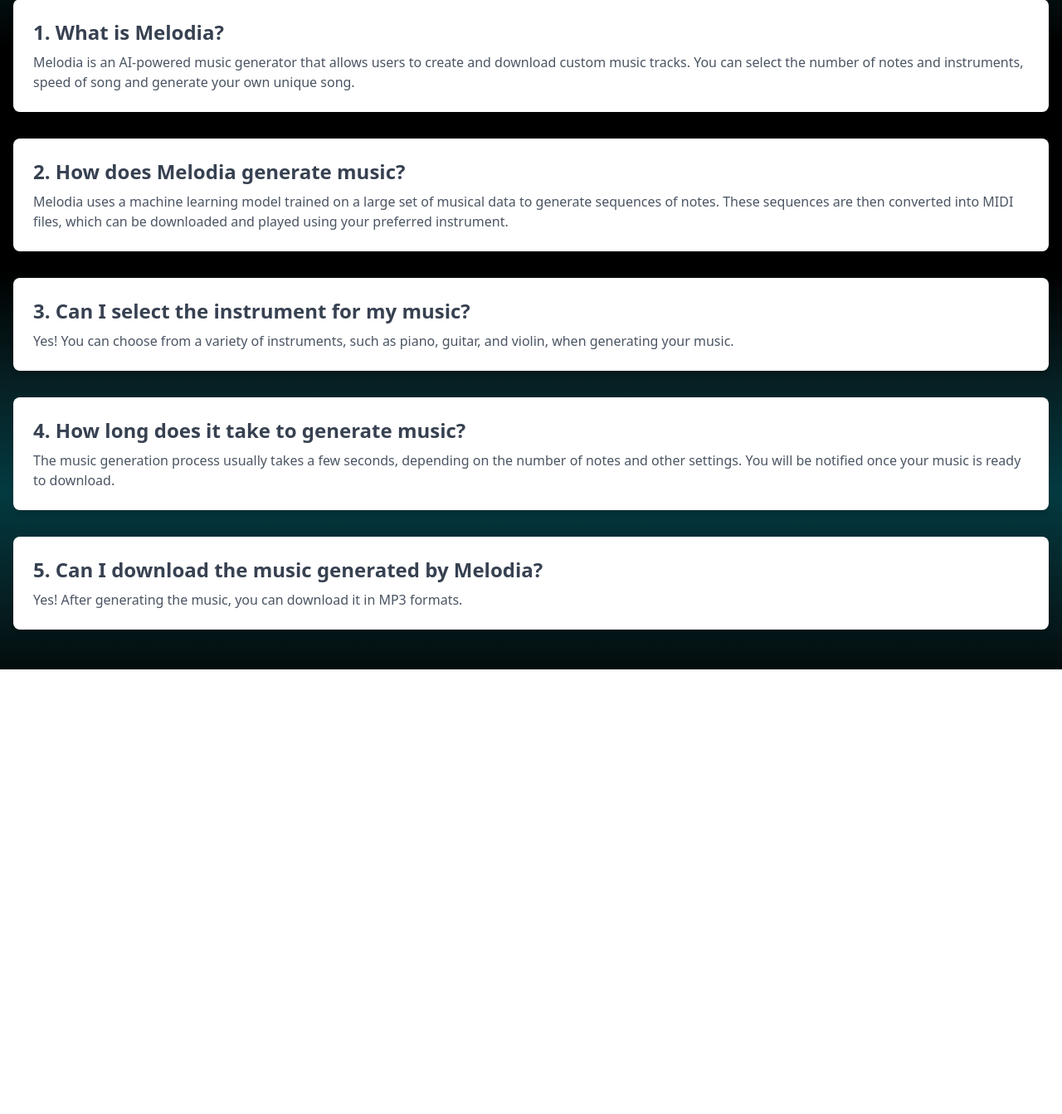
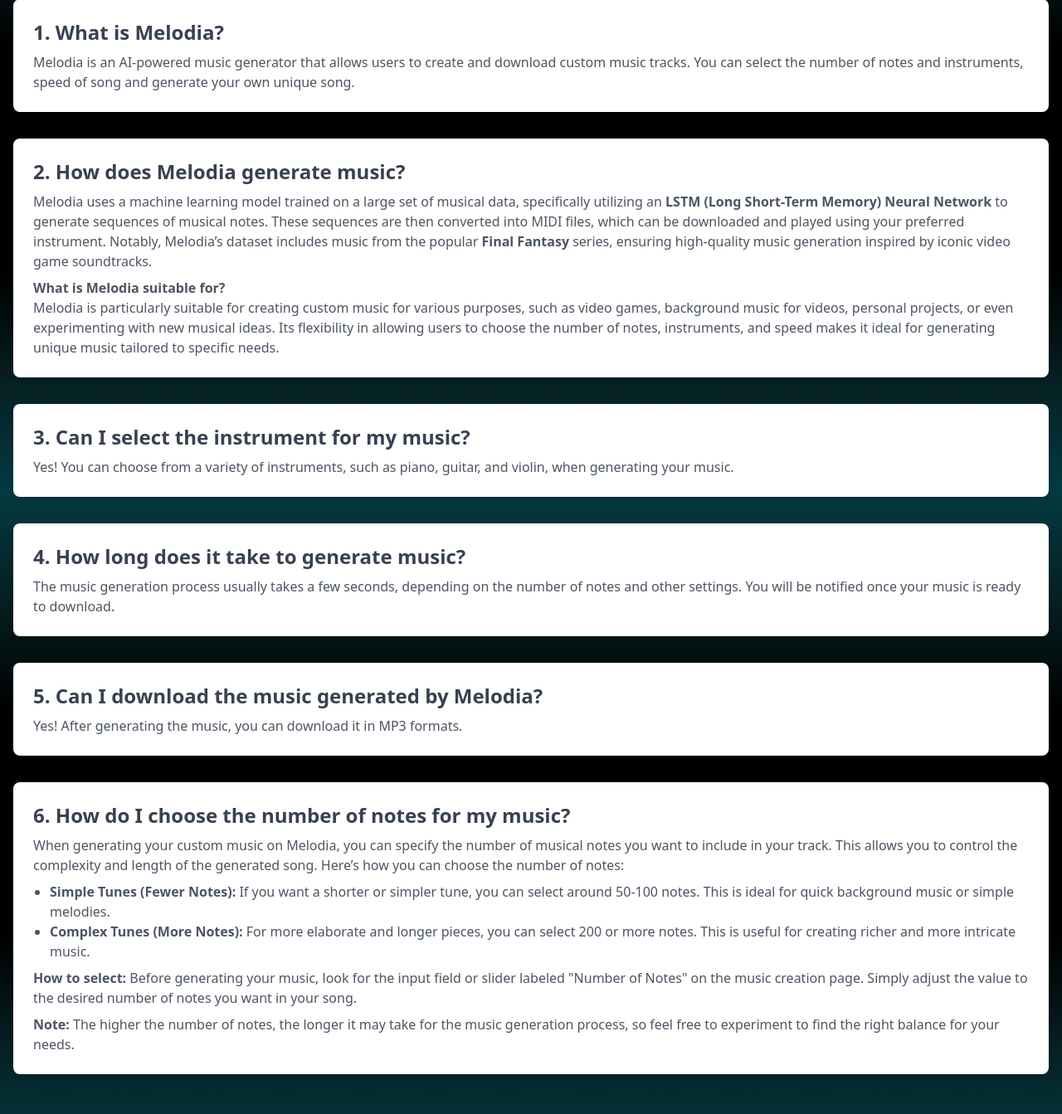
Before and after one commit to TerrainXD/Melodia, a Flask app: page /faq in a window 1280 px wide. Shown: the part 209-1552 px from the top of the page at 83% size. Before the commit the page ends 1016 px from the top, so only its background shows below. Run offline with Flask 3, Linux system fonts and the light colour scheme; some web fonts are replaced.

Commit message:
Update FAQ

```diff
--- a/frontend/templates/FAQ.html
+++ b/frontend/templates/FAQ.html
@@ -73,7 +73,17 @@
             <!-- Question 2 -->
             <div class="bg-white shadow-md rounded-lg p-6">
                 <h2 class="text-2xl font-semibold text-gray-700">2. How does Melodia generate music?</h2>
-                <p class="text-gray-600 mt-2">Melodia uses a machine learning model trained on a large set of musical data to generate sequences of notes. These sequences are then converted into MIDI files, which can be downloaded and played using your preferred instrument.</p>
+                <p class="text-gray-600 mt-2">
+                    Melodia uses a machine learning model trained on a large set of musical data, specifically utilizing an
+                    <strong>LSTM (Long Short-Term Memory) Neural Network</strong> to generate sequences of musical notes.
+                    These sequences are then converted into MIDI files, which can be downloaded and played using your preferred instrument.
+                    Notably, Melodia’s dataset includes music from the popular <strong>Final Fantasy</strong> series, ensuring high-quality music generation inspired by iconic video game soundtracks.
+                </p>
+                <p class="text-gray-600 mt-2">
+                    <strong>What is Melodia suitable for?</strong><br>
+                    Melodia is particularly suitable for creating custom music for various purposes, such as video games, background music for videos, personal projects, or even experimenting with new musical ideas.
+                    Its flexibility in allowing users to choose the number of notes, instruments, and speed makes it ideal for generating unique music tailored to specific needs.
+                </p>
             </div>
 
             <!-- Question 3 -->
@@ -93,6 +103,24 @@
                 <h2 class="text-2xl font-semibold text-gray-700">5. Can I download the music generated by Melodia?</h2>
                 <p class="text-gray-600 mt-2">Yes! After generating the music, you can download it in MP3 formats.</p>
             </div>
+
+            <!-- Question 6 -->
+            <div class="bg-white shadow-md rounded-lg p-6">
+                <h2 class="text-2xl font-semibold text-gray-700">6. How do I choose the number of notes for my music?</h2>
+                <p class="text-gray-600 mt-2">
+                    When generating your custom music on Melodia, you can specify the number of musical notes you want to include in your track. This allows you to control the complexity and length of the generated song. Here’s how you can choose the number of notes:
+                </p>
+                <ul class="text-gray-600 mt-2 list-disc pl-5">
+                    <li><strong>Simple Tunes (Fewer Notes):</strong> If you want a shorter or simpler tune, you can select around 50-100 notes. This is ideal for quick background music or simple melodies.</li>
+                    <li><strong>Complex Tunes (More Notes):</strong> For more elaborate and longer pieces, you can select 200 or more notes. This is useful for creating richer and more intricate music.</li>
+                </ul>
+                <p class="text-gray-600 mt-2">
+                    <strong>How to select:</strong> Before generating your music, look for the input field or slider labeled "Number of Notes" on the music creation page. Simply adjust the value to the desired number of notes you want in your song.
+                </p>
+                <p class="text-gray-600 mt-2">
+                    <strong>Note:</strong> The higher the number of notes, the longer it may take for the music generation process, so feel free to experiment to find the right balance for your needs.
+                </p>
+            </div>
         </div>
     </div>
 
```
Also changed, not shown: 2 other files.
